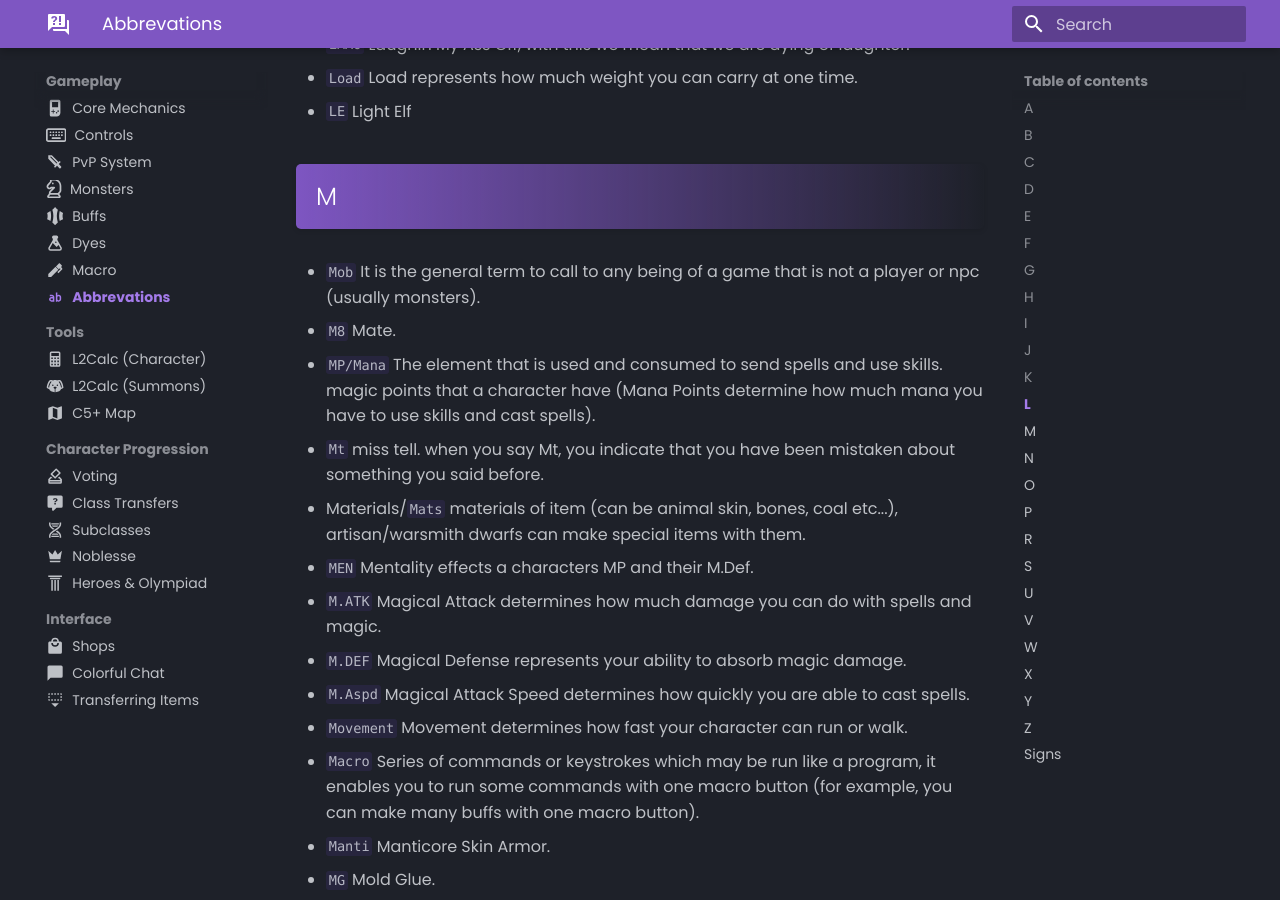
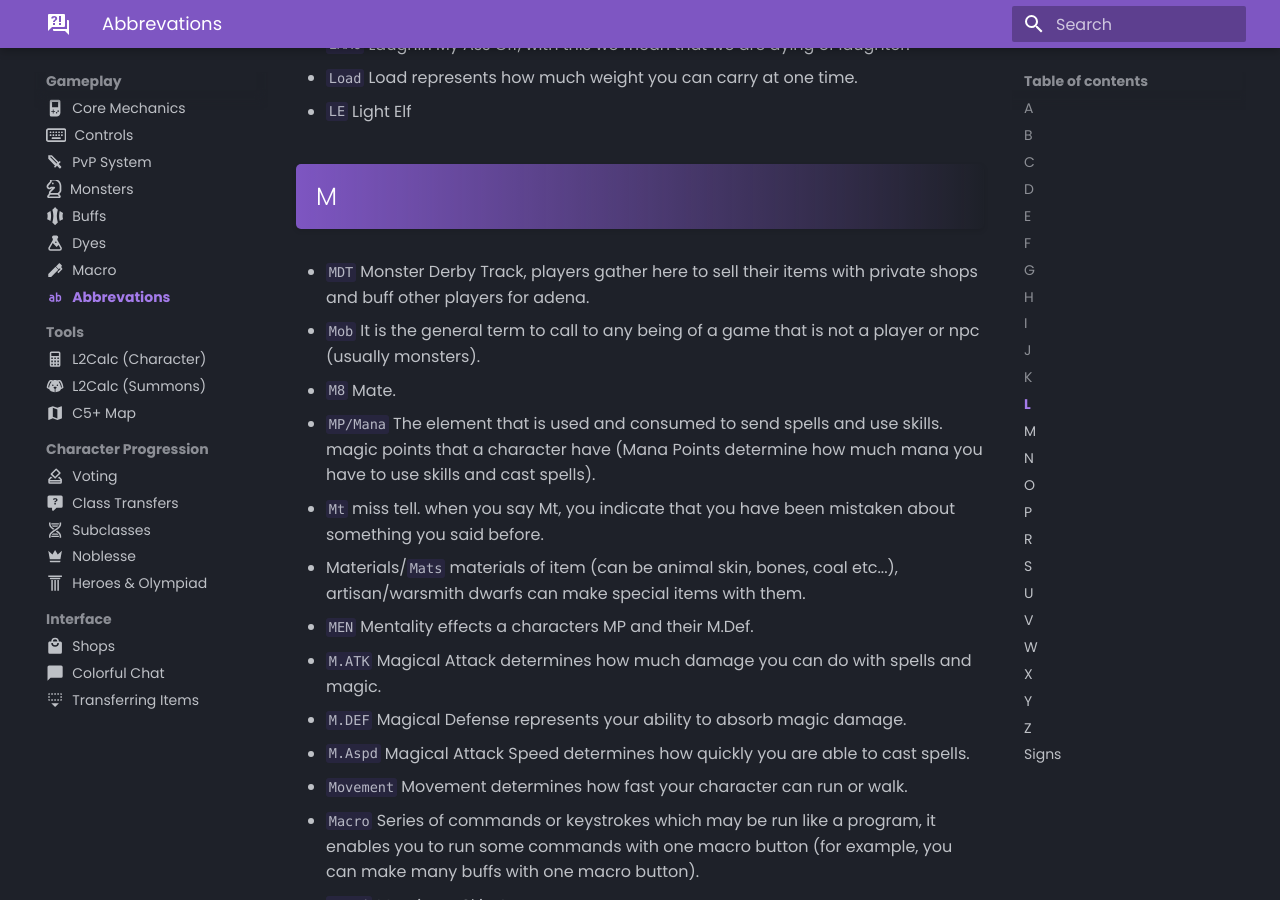
Before and after one commit to tab1-web/faq, an MkDocs documentation site: the page built from docs/gameplay/abbreviations.md, in a window 1280 px wide and 900 px high, scrolled down 7422 px. Built offline with MkDocs 1.6.1 and Material for MkDocs 9.7.7, drawn with Linux system fonts in a browser that asks for light colours; some web fonts are replaced.

Commit message:
adding mdt abbreviation

```diff
--- a/docs/gameplay/abbreviations.md
+++ b/docs/gameplay/abbreviations.md
@@ -198,6 +198,7 @@ icon: material/alphabet-latin
 
 ## M
 
+- `MDT` Monster Derby Track, players gather here to sell their items with private shops and buff other players for adena.
 - `Mob` It is the general term to call to any being of a game that is not a player or npc (usually monsters).
 - `M8` Mate.
 - `MP/Mana` The element that is used and consumed to send spells and use skills. magic points that a character have (Mana Points determine how much mana you have to use skills and cast spells).
```
